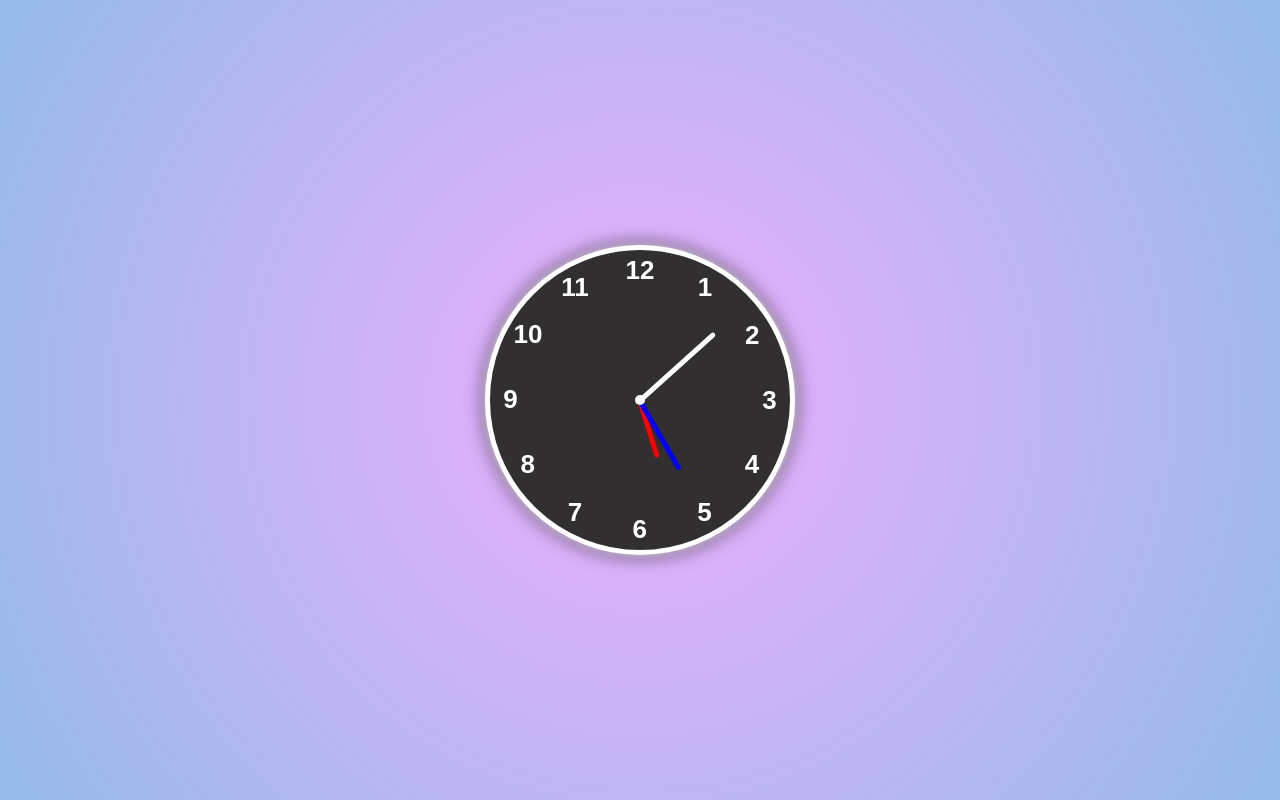
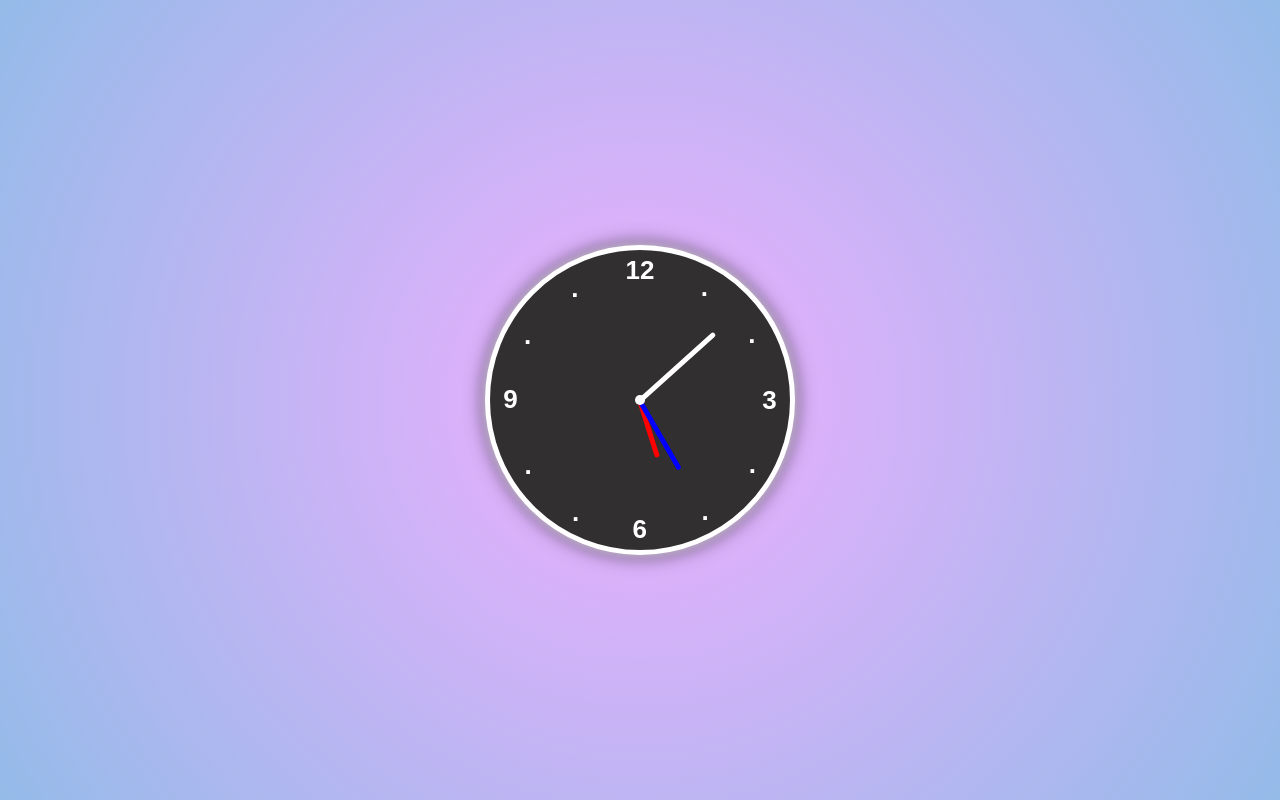
Before and after one commit to vijay-jadhav1997/analog-clock-project, a plain HTML site: page index.html in a window 1280 px wide. Drawn offline with Linux system fonts and the light colour scheme.

Commit message:
Update to index.html
little changes to index.html file....!

```diff
--- a/index.html
+++ b/index.html
@@ -14,22 +14,6 @@
   <div class="needle ss" style="--h:100px; --clr:white"><span></span></div>
 
     <ul>
-      <li style="--i:1"><span>1</span></li>
-      <li style="--i:2"><span>2</span></li>
-      <li style="--i:3"><span>3</span></li>
-      <li style="--i:4"><span>4</span></li>
-      <li style="--i:5"><span>5</span></li>
-      <li style="--i:6"><span>6</span></li>
-      <li style="--i:7"><span>7</span></li>
-      <li style="--i:8"><span>8</span></li>
-      <li style="--i:9"><span>9</span></li>
-      <li style="--i:10"><span>10</span></li>
-      <li style="--i:11"><span>11</span></li>
-      <li style="--i:12"><span>12</span></li>
-    </ul>
-
-    <!-- Following is a different Style clock -->
-    <!-- <ul>
       <li style="--i:1"><span>.</span></li>
       <li style="--i:2"><span>.</span></li>
       <li style="--i:3"><span>3</span></li>
@@ -42,7 +26,7 @@
       <li style="--i:10"><span>.</span></li>
       <li style="--i:11"><span>.</span></li>
       <li style="--i:12"><span>12</span></li>
-    </ul> -->
+    </ul>
   </div>
 
 
```
